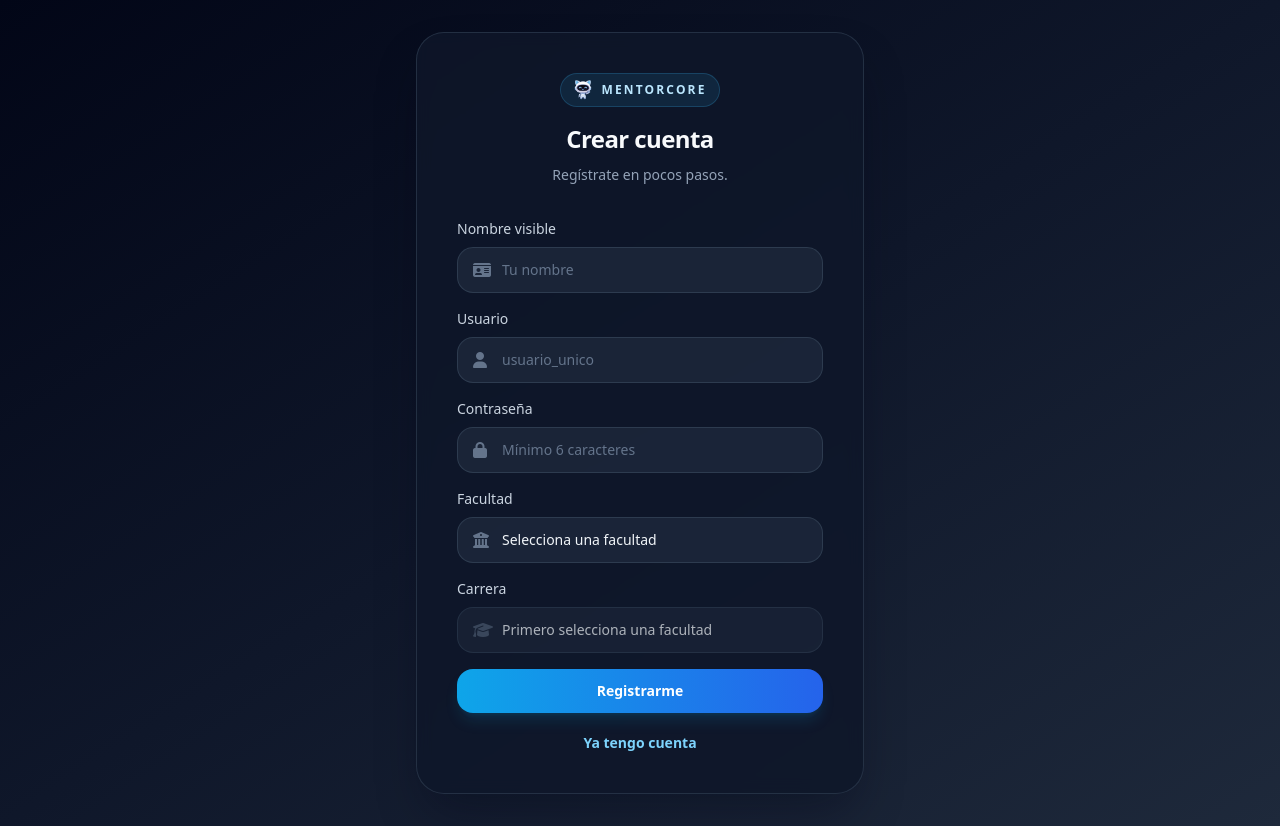
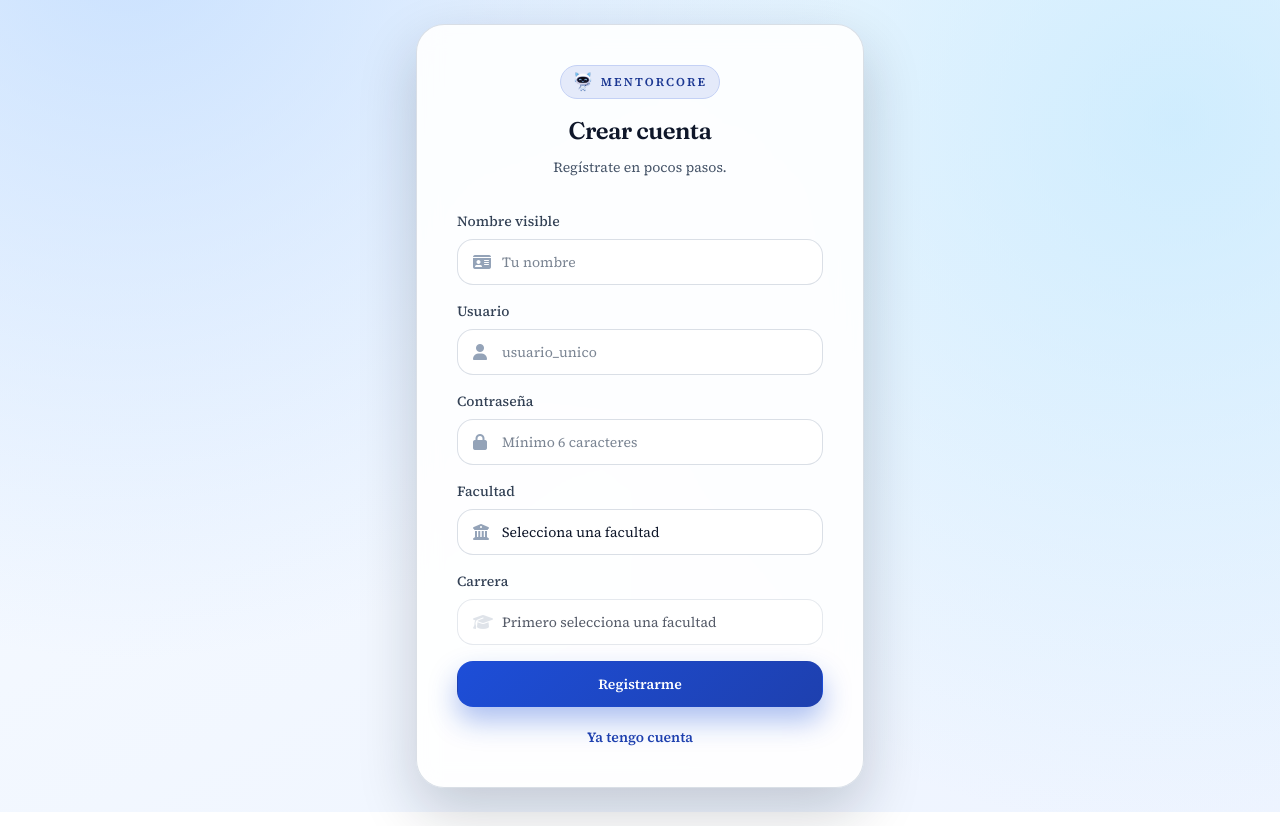
Before and after one commit to jeanfranco2023/proyectoInnivacionFront, an Angular app: page /register in a window 1280 px wide. Built offline with nearby package versions, Linux system fonts and the light colour scheme.

Commit message:
fix: arreglos visuales

```diff
--- a/angular.json
+++ b/angular.json
@@ -2,7 +2,8 @@
   "$schema": "./node_modules/@angular/cli/lib/config/schema.json",
   "version": 1,
   "cli": {
-    "packageManager": "npm"
+    "packageManager": "npm",
+    "analytics": false
   },
   "newProjectRoot": "projects",
   "projects": {
--- a/src/app/chatbot/auth/register/register.html
+++ b/src/app/chatbot/auth/register/register.html
@@ -1,55 +1,55 @@
-<div class="min-h-screen bg-gradient-to-br from-slate-950 via-slate-900 to-slate-800 px-4 py-6 text-slate-100 sm:py-8">
+<div class="mc-auth-shell">
   <div class="mx-auto flex min-h-[calc(100dvh-3rem)] w-full max-w-md items-center justify-center sm:min-h-[calc(100dvh-4rem)]">
-    <div class="w-full rounded-[1.5rem] border border-slate-700/60 bg-slate-900/85 p-6 shadow-2xl shadow-slate-950/40 backdrop-blur sm:rounded-[1.75rem] sm:p-10">
+    <div class="mc-auth-panel w-full p-6 sm:p-10">
       <div class="mb-6 text-center sm:mb-8">
-        <div class="mx-auto mb-4 inline-flex items-center gap-2 rounded-full border border-sky-400/20 bg-sky-400/10 px-3 py-1.5 text-xs font-semibold uppercase tracking-[0.18em] text-sky-200">
+        <div class="mc-auth-badge mx-auto mb-4 inline-flex items-center gap-2 rounded-full px-3 py-1.5 text-xs font-semibold uppercase tracking-[0.18em]">
           <img src="/SmileWhite.png" alt="MentorCore" class="h-5 w-5 object-contain">
           MentorCore
         </div>
-        <h1 class="text-2xl font-semibold tracking-tight text-slate-50">Crear cuenta</h1>
-        <p class="mt-2 text-sm leading-6 text-slate-400">Regístrate en pocos pasos.</p>
+        <h1 class="text-2xl font-semibold tracking-tight text-slate-900 dark:text-slate-100">Crear cuenta</h1>
+        <p class="mc-auth-muted mt-2 text-sm leading-6">Regístrate en pocos pasos.</p>
       </div>
 
       <form class="space-y-4" (ngSubmit)="register()" autocomplete="off">
         <div class="space-y-2">
-          <label for="display_name" class="block text-sm font-medium text-slate-300">Nombre visible</label>
+          <label for="display_name" class="block text-sm font-medium text-slate-700 dark:text-slate-300">Nombre visible</label>
           <div class="relative">
-            <i class="fa-solid fa-id-card pointer-events-none absolute left-4 top-1/2 -translate-y-1/2 text-slate-500"></i>
+            <i class="fa-solid fa-id-card pointer-events-none absolute left-4 top-1/2 -translate-y-1/2 text-slate-400"></i>
             <input id="display_name" type="text" [(ngModel)]="form.display_name" name="display_name" autocomplete="name"
                    [attr.readonly]="autofillLock ? '' : null" (focus)="unlockAutofill()" (pointerdown)="unlockAutofill()"
-                   class="w-full rounded-2xl border border-slate-700/80 bg-slate-800/85 px-11 py-3 text-sm text-slate-100 outline-none transition placeholder:text-slate-500 focus:border-sky-400/50 focus:bg-slate-800 focus:ring-4 focus:ring-sky-400/10"
+                   class="mc-auth-input w-full rounded-2xl px-11 py-3 text-sm outline-none transition"
                    placeholder="Tu nombre">
           </div>
         </div>
 
         <div class="space-y-2">
-          <label for="username" class="block text-sm font-medium text-slate-300">Usuario</label>
+          <label for="username" class="block text-sm font-medium text-slate-700 dark:text-slate-300">Usuario</label>
           <div class="relative">
-            <i class="fa-solid fa-user pointer-events-none absolute left-4 top-1/2 -translate-y-1/2 text-slate-500"></i>
+            <i class="fa-solid fa-user pointer-events-none absolute left-4 top-1/2 -translate-y-1/2 text-slate-400"></i>
             <input id="username" type="text" [(ngModel)]="form.username" name="username" autocomplete="username"
                    [attr.readonly]="autofillLock ? '' : null" (focus)="unlockAutofill()" (pointerdown)="unlockAutofill()"
-                   class="w-full rounded-2xl border border-slate-700/80 bg-slate-800/85 px-11 py-3 text-sm text-slate-100 outline-none transition placeholder:text-slate-500 focus:border-sky-400/50 focus:bg-slate-800 focus:ring-4 focus:ring-sky-400/10"
+                   class="mc-auth-input w-full rounded-2xl px-11 py-3 text-sm outline-none transition"
                    placeholder="usuario_unico">
           </div>
         </div>
 
         <div class="space-y-2">
-          <label for="password" class="block text-sm font-medium text-slate-300">Contraseña</label>
+          <label for="password" class="block text-sm font-medium text-slate-700 dark:text-slate-300">Contraseña</label>
           <div class="relative">
-            <i class="fa-solid fa-lock pointer-events-none absolute left-4 top-1/2 -translate-y-1/2 text-slate-500"></i>
+            <i class="fa-solid fa-lock pointer-events-none absolute left-4 top-1/2 -translate-y-1/2 text-slate-400"></i>
             <input id="password" type="password" [(ngModel)]="form.password" name="password" autocomplete="new-password"
                    [attr.readonly]="autofillLock ? '' : null" (focus)="unlockAutofill()" (pointerdown)="unlockAutofill()"
-                   class="w-full rounded-2xl border border-slate-700/80 bg-slate-800/85 px-11 py-3 text-sm text-slate-100 outline-none transition placeholder:text-slate-500 focus:border-sky-400/50 focus:bg-slate-800 focus:ring-4 focus:ring-sky-400/10"
+                   class="mc-auth-input w-full rounded-2xl px-11 py-3 text-sm outline-none transition"
                    placeholder="Mínimo 6 caracteres">
           </div>
         </div>
 
         <div class="space-y-2">
-          <label for="faculty" class="block text-sm font-medium text-slate-300">Facultad</label>
+          <label for="faculty" class="block text-sm font-medium text-slate-700 dark:text-slate-300">Facultad</label>
           <div class="relative">
-            <i class="fa-solid fa-building-columns pointer-events-none absolute left-4 top-1/2 -translate-y-1/2 text-slate-500"></i>
+            <i class="fa-solid fa-building-columns pointer-events-none absolute left-4 top-1/2 -translate-y-1/2 text-slate-400"></i>
             <select id="faculty" [(ngModel)]="selectedFaculty" name="faculty" (ngModelChange)="onFacultyChange()"
-                    class="w-full appearance-none rounded-2xl border border-slate-700/80 bg-slate-800/85 px-11 py-3 text-sm text-slate-100 outline-none transition focus:border-sky-400/50 focus:bg-slate-800 focus:ring-4 focus:ring-sky-400/10">
+                    class="mc-auth-input w-full appearance-none rounded-2xl px-11 py-3 text-sm outline-none transition">
               <option value="" disabled>Selecciona una facultad</option>
               <option *ngFor="let faculty of facultyOptions" [value]="faculty">{{ faculty }}</option>
             </select>
@@ -57,11 +57,11 @@
         </div>
 
         <div class="space-y-2">
-          <label for="career" class="block text-sm font-medium text-slate-300">Carrera</label>
+          <label for="career" class="block text-sm font-medium text-slate-700 dark:text-slate-300">Carrera</label>
           <div class="relative">
-            <i class="fa-solid fa-graduation-cap pointer-events-none absolute left-4 top-1/2 -translate-y-1/2 text-slate-500"></i>
+            <i class="fa-solid fa-graduation-cap pointer-events-none absolute left-4 top-1/2 -translate-y-1/2 text-slate-400"></i>
             <select id="career" [(ngModel)]="form.career" name="career" [disabled]="!selectedFaculty"
-                    class="w-full appearance-none rounded-2xl border border-slate-700/80 bg-slate-800/85 px-11 py-3 text-sm text-slate-100 outline-none transition focus:border-sky-400/50 focus:bg-slate-800 focus:ring-4 focus:ring-sky-400/10">
+                    class="mc-auth-input w-full appearance-none rounded-2xl px-11 py-3 text-sm outline-none transition">
               <option value="" disabled>{{ selectedFaculty ? 'Selecciona una carrera' : 'Primero selecciona una facultad' }}</option>
               <option *ngFor="let option of filteredCareerOptions" [value]="option">{{ option }}</option>
             </select>
@@ -69,21 +69,21 @@
         </div>
 
         <button type="submit" [disabled]="isLoading"
-                class="flex w-full items-center justify-center rounded-2xl bg-gradient-to-r from-sky-500 to-blue-600 px-4 py-3 text-sm font-semibold text-white shadow-lg shadow-sky-500/15 transition hover:from-sky-400 hover:to-blue-500 hover:shadow-sky-500/25 disabled:cursor-not-allowed disabled:opacity-70">
+                class="mc-primary-btn flex w-full items-center justify-center rounded-2xl px-4 py-3 text-sm font-semibold transition">
           {{ isLoading ? 'Registrando...' : 'Registrarme' }}
         </button>
 
-        <p *ngIf="errorMessage" class="rounded-2xl border border-red-500/20 bg-red-500/10 px-4 py-3 text-sm text-red-200">
+        <p *ngIf="errorMessage" class="rounded-2xl border border-red-500/20 bg-red-500/10 px-4 py-3 text-sm text-red-700 dark:text-red-200">
           {{ errorMessage }}
         </p>
 
-        <p *ngIf="successMessage" class="rounded-2xl border border-emerald-400/20 bg-emerald-500/10 px-4 py-3 text-sm text-emerald-200">
+        <p *ngIf="successMessage" class="rounded-2xl border border-emerald-400/20 bg-emerald-500/10 px-4 py-3 text-sm text-emerald-700 dark:text-emerald-200">
           {{ successMessage }}
         </p>
       </form>
 
-      <div class="mt-5 text-center text-sm text-slate-400">
-        <a routerLink="/login" class="font-semibold text-sky-300 transition hover:text-sky-200">Ya tengo cuenta</a>
+      <div class="mc-auth-muted mt-5 text-center text-sm">
+        <a routerLink="/login" class="mc-auth-link font-semibold transition">Ya tengo cuenta</a>
       </div>
     </div>
   </div>
--- a/src/app/chatbot/shared-link/shared-link.html
+++ b/src/app/chatbot/shared-link/shared-link.html
@@ -1,4 +1,4 @@
-<div class="mc-page-enter flex min-h-screen items-center justify-center bg-gradient-to-br from-slate-100 via-slate-50 to-blue-50 px-4 py-6 text-slate-900 dark:from-slate-950 dark:via-slate-900 dark:to-slate-950 dark:text-slate-100 sm:py-10">
+<div class="mc-page-enter mc-auth-shell flex items-center justify-center text-slate-900 dark:text-slate-100 sm:py-10">
   <div class="mc-card w-full max-w-lg p-5 text-center sm:p-8">
     <div class="mx-auto mb-5 flex h-16 w-16 items-center justify-center rounded-3xl bg-blue-600 text-white shadow-lg shadow-blue-300/40 dark:bg-sky-500 dark:text-slate-950">
       <i class="fa-solid fa-share-nodes text-2xl"></i>
--- a/src/index.html
+++ b/src/index.html
@@ -1,6 +1,9 @@
 <!doctype html>
 <html lang="en">
 <head>
+  <link rel="preconnect" href="https://fonts.googleapis.com">
+  <link rel="preconnect" href="https://fonts.gstatic.com" crossorigin>
+  <link href="https://fonts.googleapis.com/css2?family=Fraunces:opsz,wght@9..144,500;9..144,600;9..144,700&family=Source+Serif+4:opsz,wght@8..60,400;8..60,500;8..60,600&display=swap" rel="stylesheet">
   <link rel="stylesheet" href="https://cdnjs.cloudflare.com/ajax/libs/font-awesome/6.5.1/css/all.min.css">
   <meta charset="utf-8">
   <title>MentorCore</title>
--- a/src/styles.css
+++ b/src/styles.css
@@ -1,6 +1,68 @@
 @tailwind base;
 @tailwind components;
 @tailwind utilities;
+
+@layer base {
+	:root {
+		--mc-font-body: "Source Serif 4", Georgia, "Times New Roman", serif;
+		--mc-font-heading: "Fraunces", "Palatino Linotype", serif;
+
+		--mc-bg-primary: #eef4ff;
+		--mc-bg-secondary: #f7fbff;
+		--mc-bg-contrast: #dbeafe;
+		--mc-surface: rgba(255, 255, 255, 0.9);
+		--mc-surface-strong: #ffffff;
+		--mc-border: rgba(148, 163, 184, 0.35);
+		--mc-text: #0f172a;
+		--mc-text-soft: #475569;
+		--mc-accent: #1d4ed8;
+		--mc-accent-strong: #1e40af;
+		--mc-ring: rgba(37, 99, 235, 0.2);
+		--mc-shadow-soft: 0 14px 38px rgba(30, 64, 175, 0.14);
+		--mc-shadow-panel: 0 24px 58px rgba(15, 23, 42, 0.2);
+	}
+
+	.dark {
+		--mc-bg-primary: #020617;
+		--mc-bg-secondary: #0f172a;
+		--mc-bg-contrast: #111827;
+		--mc-surface: rgba(15, 23, 42, 0.88);
+		--mc-surface-strong: rgba(15, 23, 42, 0.95);
+		--mc-border: rgba(100, 116, 139, 0.32);
+		--mc-text: #e2e8f0;
+		--mc-text-soft: #94a3b8;
+		--mc-accent: #60a5fa;
+		--mc-accent-strong: #38bdf8;
+		--mc-ring: rgba(56, 189, 248, 0.22);
+		--mc-shadow-soft: 0 18px 40px rgba(2, 6, 23, 0.45);
+		--mc-shadow-panel: 0 30px 68px rgba(2, 6, 23, 0.65);
+	}
+
+	html,
+	body {
+		min-height: 100%;
+	}
+
+	body {
+		margin: 0;
+		color: var(--mc-text);
+		font-family: var(--mc-font-body);
+		background:
+			radial-gradient(circle at 8% -10%, rgba(191, 219, 254, 0.62), transparent 52%),
+			radial-gradient(circle at 92% 10%, rgba(186, 230, 253, 0.45), transparent 48%),
+			linear-gradient(145deg, var(--mc-bg-secondary), var(--mc-bg-primary));
+	}
+
+	h1,
+	h2,
+	h3,
+	h4,
+	h5,
+	h6 {
+		font-family: var(--mc-font-heading);
+		letter-spacing: -0.01em;
+	}
+}
 
 @layer utilities {
   @keyframes mc-fade-up {
@@ -25,12 +87,71 @@
 		}
 	}
 
+	@keyframes mc-stagger-rise {
+		from {
+			opacity: 0;
+			transform: translateY(12px);
+		}
+		to {
+			opacity: 1;
+			transform: translateY(0);
+		}
+	}
+
+	@keyframes mc-modal-in {
+		from {
+			opacity: 0;
+			transform: translateY(12px) scale(0.98);
+		}
+		to {
+			opacity: 1;
+			transform: translateY(0) scale(1);
+		}
+	}
+
+	@keyframes mc-login-curtain {
+		0% {
+			opacity: 0;
+		}
+		100% {
+			opacity: 1;
+		}
+	}
+
+	@keyframes mc-login-seal {
+		0% {
+			opacity: 0;
+			transform: translateY(10px) scale(0.95);
+		}
+		100% {
+			opacity: 1;
+			transform: translateY(0) scale(1);
+		}
+  }
+
   .mc-page-enter {
 		animation: mc-fade-up 320ms ease-out both;
   }
 
   .mc-message-in {
 		animation: mc-soft-pop 220ms ease-out both;
+	}
+
+	.mc-stagger-list .mc-stagger-item {
+		animation: mc-stagger-rise 320ms ease-out both;
+		animation-delay: calc(var(--mc-index, 0) * 44ms);
+	}
+
+	.mc-modal-enter {
+		animation: mc-modal-in 220ms ease-out both;
+	}
+
+	.mc-login-transition {
+		animation: mc-login-curtain 220ms ease-out both;
+	}
+
+	.mc-login-transition-panel {
+		animation: mc-login-seal 300ms ease-out both;
   }
 }
 
@@ -54,4 +175,141 @@
   .mc-user-bubble {
 	@apply bg-gradient-to-br from-blue-600 to-blue-500 text-white shadow-xl shadow-blue-900/20 dark:from-sky-500 dark:to-sky-400 dark:text-slate-950;
 	}
+
+	.mc-auth-shell {
+		min-height: 100vh;
+		padding: 1.5rem 1rem;
+		color: var(--mc-text);
+		background:
+			radial-gradient(circle at 10% -8%, rgba(191, 219, 254, 0.8), transparent 50%),
+			radial-gradient(circle at 92% 15%, rgba(186, 230, 253, 0.62), transparent 52%),
+			linear-gradient(150deg, var(--mc-bg-secondary), var(--mc-bg-primary));
 	}
+
+	.mc-auth-panel {
+		border: 1px solid var(--mc-border);
+		border-radius: 1.75rem;
+		background: var(--mc-surface);
+		box-shadow: var(--mc-shadow-panel);
+		backdrop-filter: blur(12px);
+	}
+
+	.mc-auth-badge {
+		border: 1px solid color-mix(in srgb, var(--mc-accent) 26%, white);
+		background: color-mix(in srgb, var(--mc-accent) 12%, white);
+		color: color-mix(in srgb, var(--mc-accent-strong) 78%, #0f172a);
+	}
+
+	.mc-auth-muted {
+		color: var(--mc-text-soft);
+	}
+
+	.mc-auth-input {
+		border: 1px solid var(--mc-border);
+		background: var(--mc-surface-strong);
+		color: var(--mc-text);
+		box-shadow: inset 0 1px 0 rgba(255, 255, 255, 0.65);
+	}
+
+	.mc-auth-input::placeholder {
+		color: color-mix(in srgb, var(--mc-text-soft) 72%, white);
+	}
+
+	.mc-auth-input:focus {
+		border-color: color-mix(in srgb, var(--mc-accent) 64%, white);
+		box-shadow: 0 0 0 4px var(--mc-ring);
+		outline: none;
+	}
+
+	.mc-primary-btn {
+		background: linear-gradient(135deg, var(--mc-accent), var(--mc-accent-strong));
+		border: 1px solid transparent;
+		color: #ffffff;
+		box-shadow: 0 14px 28px color-mix(in srgb, var(--mc-accent) 36%, transparent);
+	}
+
+	.mc-primary-btn:hover {
+		transform: translateY(-1px);
+		filter: saturate(1.06);
+	}
+
+	.mc-primary-btn:disabled {
+		cursor: not-allowed;
+		opacity: 0.72;
+		transform: none;
+	}
+
+	.mc-auth-link {
+		color: var(--mc-accent-strong);
+	}
+
+	.mc-auth-link:hover {
+		color: color-mix(in srgb, var(--mc-accent-strong) 86%, black);
+	}
+
+	.mc-auth-shell-ink {
+		color: #e2e8f0;
+		background:
+			radial-gradient(circle at 10% -8%, rgba(30, 64, 175, 0.36), transparent 48%),
+			radial-gradient(circle at 92% 10%, rgba(8, 145, 178, 0.24), transparent 52%),
+			linear-gradient(150deg, #020617, #0f172a 46%, #111827);
+	}
+
+	.mc-auth-shell-ink .mc-auth-panel {
+		border-color: rgba(148, 163, 184, 0.22);
+		background: rgba(15, 23, 42, 0.84);
+		box-shadow: 0 30px 70px rgba(2, 6, 23, 0.62);
+	}
+
+	.mc-auth-shell-ink .mc-auth-badge {
+		border-color: rgba(56, 189, 248, 0.3);
+		background: rgba(14, 116, 144, 0.22);
+		color: #cffafe;
+	}
+
+	.mc-auth-shell-ink .mc-auth-muted {
+		color: #94a3b8;
+	}
+
+	.mc-auth-shell-ink .mc-auth-input {
+		border-color: rgba(100, 116, 139, 0.48);
+		background: rgba(15, 23, 42, 0.82);
+		color: #e2e8f0;
+		box-shadow: inset 0 1px 0 rgba(148, 163, 184, 0.12);
+	}
+
+	.mc-auth-shell-ink .mc-auth-input::placeholder {
+		color: #64748b;
+	}
+
+	.mc-auth-shell-ink .mc-auth-input:focus {
+		border-color: rgba(56, 189, 248, 0.62);
+		box-shadow: 0 0 0 4px rgba(56, 189, 248, 0.18);
+	}
+
+	.mc-auth-shell-ink .mc-auth-link {
+		color: #7dd3fc;
+	}
+
+	.mc-auth-shell-ink .mc-auth-link:hover {
+		color: #bae6fd;
+	}
+}
+
+@media (max-width: 640px) {
+	.mc-auth-shell {
+		padding-top: 1rem;
+		padding-bottom: 1rem;
+	}
+}
+
+@media (prefers-reduced-motion: reduce) {
+	*,
+	*::before,
+	*::after {
+		animation-duration: 0.01ms !important;
+		animation-iteration-count: 1 !important;
+		transition-duration: 0.01ms !important;
+		scroll-behavior: auto !important;
+  }
+}
```
Also changed, not shown: src/app/chatbot/auth/login/login.html (+28 -12 lines), src/app/chatbot/auth/login/login.ts (+8 -1 lines), src/app/chatbot/chat/chat.html (+9 -8 lines). Lines whose indentation alone changed are shown as unchanged.
